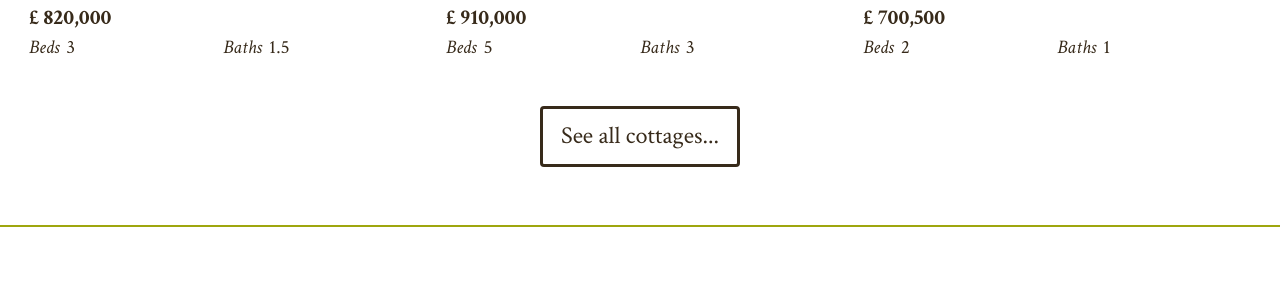
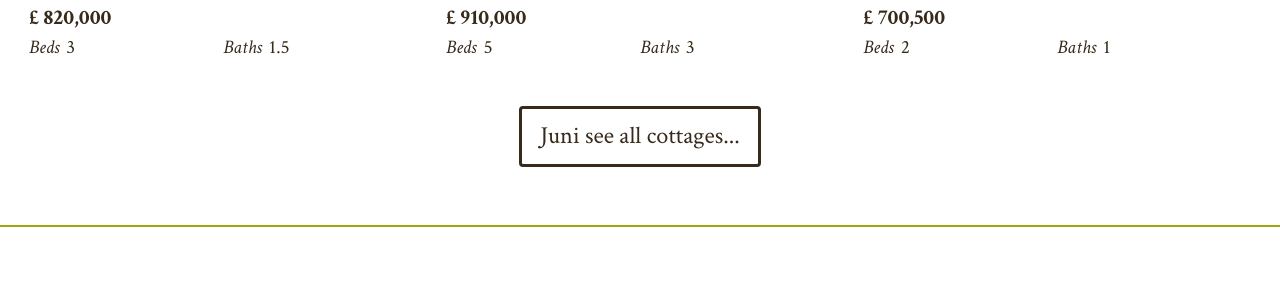
Before and after one commit to edgarbrignoni/jekyll-netlify-cms, a Jekyll site: the page built from index.html, in a window 1280 px wide. Shown: the part 1065-1361 px from the top of the page. Built offline with Jekyll 4.4.1, drawn with Linux system fonts in a browser that asks for light colours.

Commit message:
Update Pages “home”

```diff
--- a/_data/home.yml
+++ b/_data/home.yml
@@ -7,7 +7,7 @@ banner:
 cottages:
   title: Old English Cottages for Sale
   text: Browse our most recent selection of cozy English cottages for sale.
-  button: See all cottages...
+  button: Juni see all cottages...
 blog:
   title: Follow along
   text: Read up on the recent happenings related to our business and English
```
